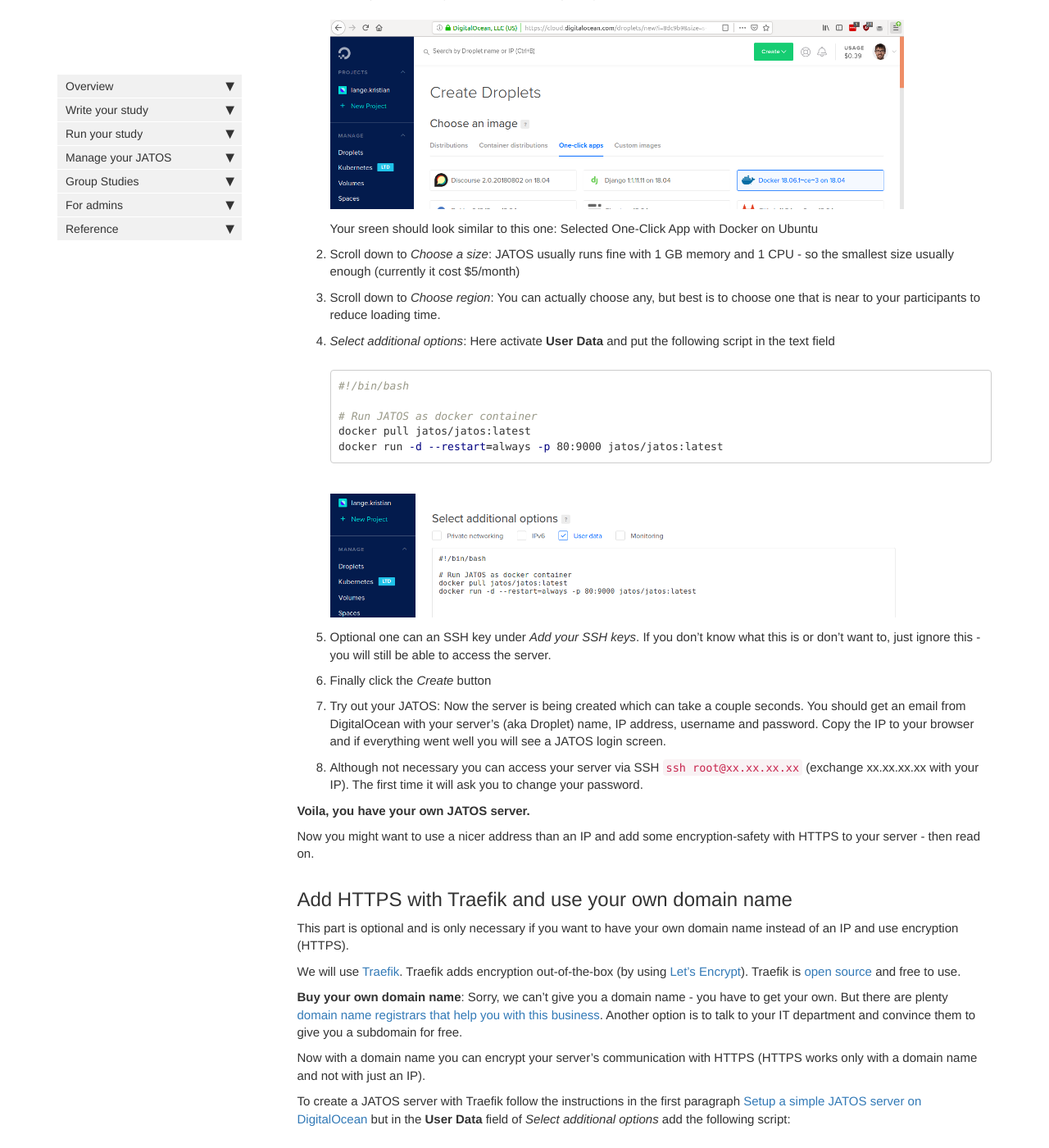
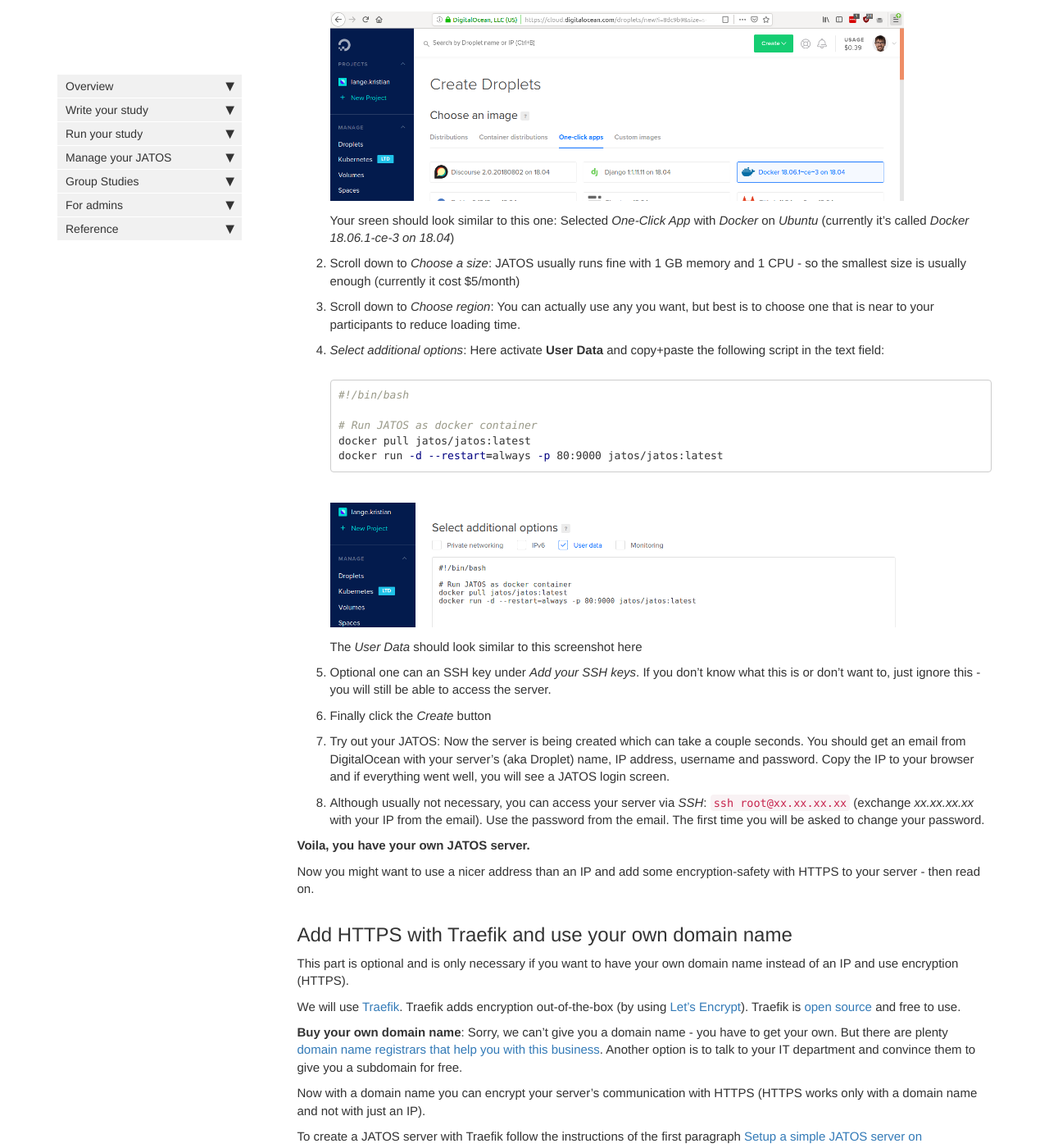
Before and after one commit to kristian-lange-tw/JATOS_docs_v3, a Jekyll site: the page built from pages/JATOS-on-Digital-Ocean.md, in a window 1280 px wide and 1400 px high, scrolled down 820 px. Shown: the whole window at 82% size. Built offline with Jekyll 4.4.1, drawn with Linux system fonts in a browser that asks for light colours; nearby versions of some CDN libraries; comment, search, counter and statistics services are not loaded; some of the changed text lies outside the part shown.

Commit message:
Update JATOS-on-Digital-Ocean.md

````diff
--- a/pages/JATOS-on-Digital-Ocean.md
+++ b/pages/JATOS-on-Digital-Ocean.md
@@ -10,37 +10,33 @@
 last_updated: 22 Dec 2018
 ---
 
-Easy admins and semi-admins
+On this page we want to explain how to install JATOS on a server on DigitalOcean. We tried to keep this tutorial as easy as possible: if everything runs smoothly you don't have to use the terminal at all.
 
+[DigitalOcean](https://www.digitalocean.com/) is a cloud provider (like _AWS_, _Google Cloud_, _Azure_ etc.) that is comparatively easy to use and has good documentation. They offer something called _Droplets_ and _One-Click Apps_ which is just a fancy name for a pre-installed server in the cloud.
 
-[DigitalOcean](https://www.digitalocean.com/) is a cloud provider (like AWS, Google Cloud, Azure etc.) that is comparatively easy to use and has good documentation. They offer something called _Droplets_ and _One-Click Apps_ which is just a fancy name for a pre-installed server in the cloud.
+**Keep in mind: A server in the cloud will cost money and you will need a credit card.**
 
-Link to privacy
-Link to AWS docs
-Link AWS to here
-Link Server installation to here
-
-**Danger: Will cost money. A server in the cloud doesn't come for free. You will need a credit card.**
 
 ## Prerequisites
 
 You need to get an account with [DigitalOcean](https://www.digitalocean.com/).
 
+
 ## Setup a simple JATOS server on DigitalOcean
 
 We want to set up a simple JATOS server without encryption (HTTPS) or a domain name.
 
-1. Use this [link](https://cloud.digitalocean.com/droplets/new?image=docker-18-04) to create a Droplet with _Docker_ on _Ubuntu_ pre-installed (currently it's called _Docker 18.06.1-ce-3 on 18.04_). Do not press _Create_ yet - we need to set up things first.
+1. Use this [link](https://cloud.digitalocean.com/droplets/new?image=docker-18-04) to create a Droplet with _Docker_ on _Ubuntu_ pre-installed. Do not press _Create_ yet - we need to set up things first.
 
    ![Selected One-Click App with Docker on Ubuntu](images/Screenshot-DigitalOcean-createDroplet-oneClickApp.png)
 
-   Your sreen should look similar to this one: Selected One-Click App with Docker on Ubuntu
+   Your sreen should look similar to this one: Selected _One-Click App_ with _Docker_ on _Ubuntu_ (currently it's called _Docker 18.06.1-ce-3 on 18.04_)
 
-1. Scroll down to _Choose a size_: JATOS usually runs fine with 1 GB memory and 1 CPU - so the smallest size usually enough (currently it cost $5/month)
+1. Scroll down to _Choose a size_: JATOS usually runs fine with 1 GB memory and 1 CPU - so the smallest size is usually enough (currently it cost $5/month)
 
-1. Scroll down to _Choose region_: You can actually choose any, but best is to choose one that is near to your participants to reduce loading time.
+1. Scroll down to _Choose region_: You can actually use any you want, but best is to choose one that is near to your participants to reduce loading time.
 
-1. _Select additional options_: Here activate **User Data** and put the following script in the text field
+1. _Select additional options_: Here activate **User Data** and copy+paste the following script in the text field:
 
    ```shell
    #!/bin/bash
@@ -52,13 +48,15 @@
 
    ![Droplet's User Data](images/Screenshot-DigitalOcean-createDroplet-userData.png)
 
+   The _User Data_ should look similar to this screenshot here
+
 1. Optional one can an SSH key under _Add your SSH keys_. If you don't know what this is or don't want to, just ignore this - you will still be able to access the server.
 
 1. Finally click the _Create_ button
 
-1. Try out your JATOS: Now the server is being created which can take a couple seconds. You should get an email from DigitalOcean with your server's (aka Droplet) name, IP address, username and password. Copy the IP to your browser and if everything went well you will see a JATOS login screen.
+1. Try out your JATOS: Now the server is being created which can take a couple seconds. You should get an email from DigitalOcean with your server's (aka Droplet) name, IP address, username and password. Copy the IP to your browser and if everything went well, you will see a JATOS login screen.
 
-1. Although not necessary you can access your server via SSH `ssh root@xx.xx.xx.xx` (exchange xx.xx.xx.xx with your IP). The first time it will ask you to change your password.
+1. Although usually not necessary, you can access your server via _SSH_: `ssh root@xx.xx.xx.xx` (exchange _xx.xx.xx.xx_ with your IP from the email). Use the password from the email. The first time you will be asked to change your password.
 
 **Voila, you have your own JATOS server.**
 
@@ -75,7 +73,7 @@
 
 Now with a domain name you can encrypt your server's communication with HTTPS (HTTPS works only with a domain name and not with just an IP).
 
-To create a JATOS server with Traefik follow the instructions in the first paragraph [Setup a simple JATOS server on DigitalOcean](#setup-a-simple-jatos-server-on-digitalocean) but in the **User Data** field of _Select additional options_ add the following script:
+To create a JATOS server with Traefik follow the instructions of the first paragraph [Setup a simple JATOS server on DigitalOcean](#setup-a-simple-jatos-server-on-digitalocean) but in the **User Data** field of _Select additional options_ add the following script:
 
 ```shell
 #!/bin/bash
@@ -100,6 +98,8 @@
 
 This script downloads two config files, one for Traefik and one for Docker Compose. If you are interested you can see them under https://github.com/JATOS/JATOS/blob/master/deploy/docker-compose.yaml and https://github.com/JATOS/JATOS/blob/master/deploy/traefik.toml. Docker Compose will start JATOS' and Traefik's container for us.
 
-After you've created your Droplet you still have to point your domain name to your server's IP address. This involves dealing with things like _A records_ or _AAAA records_ or _DNS_ servers and simply can be quite annoying. You can [manage your DNS settings with Digital Ocean](https://www.digitalocean.com/docs/networking/dns/how-to/manage-records/) or the registar where you got your domain name (they will have some online help). The important thing is to put the the IPv4 address of your server into the _A record_ of your DNS settings (or if you have an IPv6 address the _AAAA record_). And remember, DNS changes can take from some minutes to a day to propagate throughout the Internet - So your domain name might take some time to work (you can use [nslookup](http://www.kloth.net/services/nslookup.php) to check).
+After you've created your Droplet you still have to point your domain name to your server's IP address. This involves dealing with things like _A records_ or _AAAA records_ or _DNS_ servers and simply can be quite annoying. You can [manage your DNS settings with Digital Ocean](https://www.digitalocean.com/docs/networking/dns/how-to/manage-records/) or the registar where you got your domain name (they will have some online help). The important thing is to put the _IPv4_ address of your server into the _A record_ of your DNS settings (or if you have an _IPv6_ address the _AAAA record_). And remember, DNS changes can take from some minutes to a day to propagate throughout the Internet - So your domain name might take some time to work (you can use [nslookup](http://www.kloth.net/services/nslookup.php) to check).
 
-Then as a last step, after your domain name points to your server's IP, you have to reset your server (switch off the droplet and back on). Now Traefik can request a certificate for your domain and use HTTPS from now on.
+Then as a last step, after your domain name points to your server's IP, you have to reset your server (switch off the Droplet and back on). Now Traefik can request a certificate for your domain and use HTTPS from now on.
+
+**Done. You have a JATOS server with encryption on your domain name.**
````
